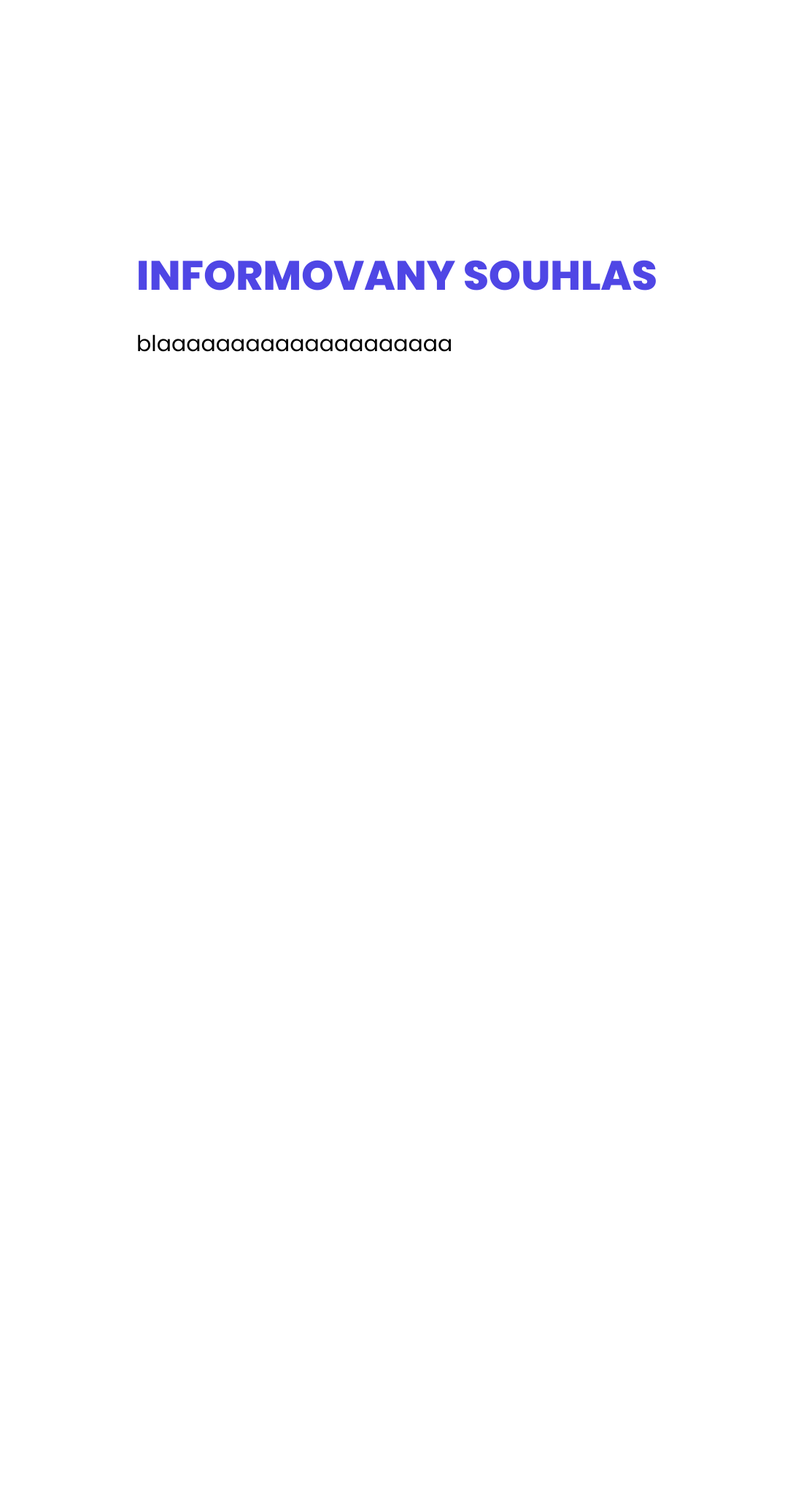
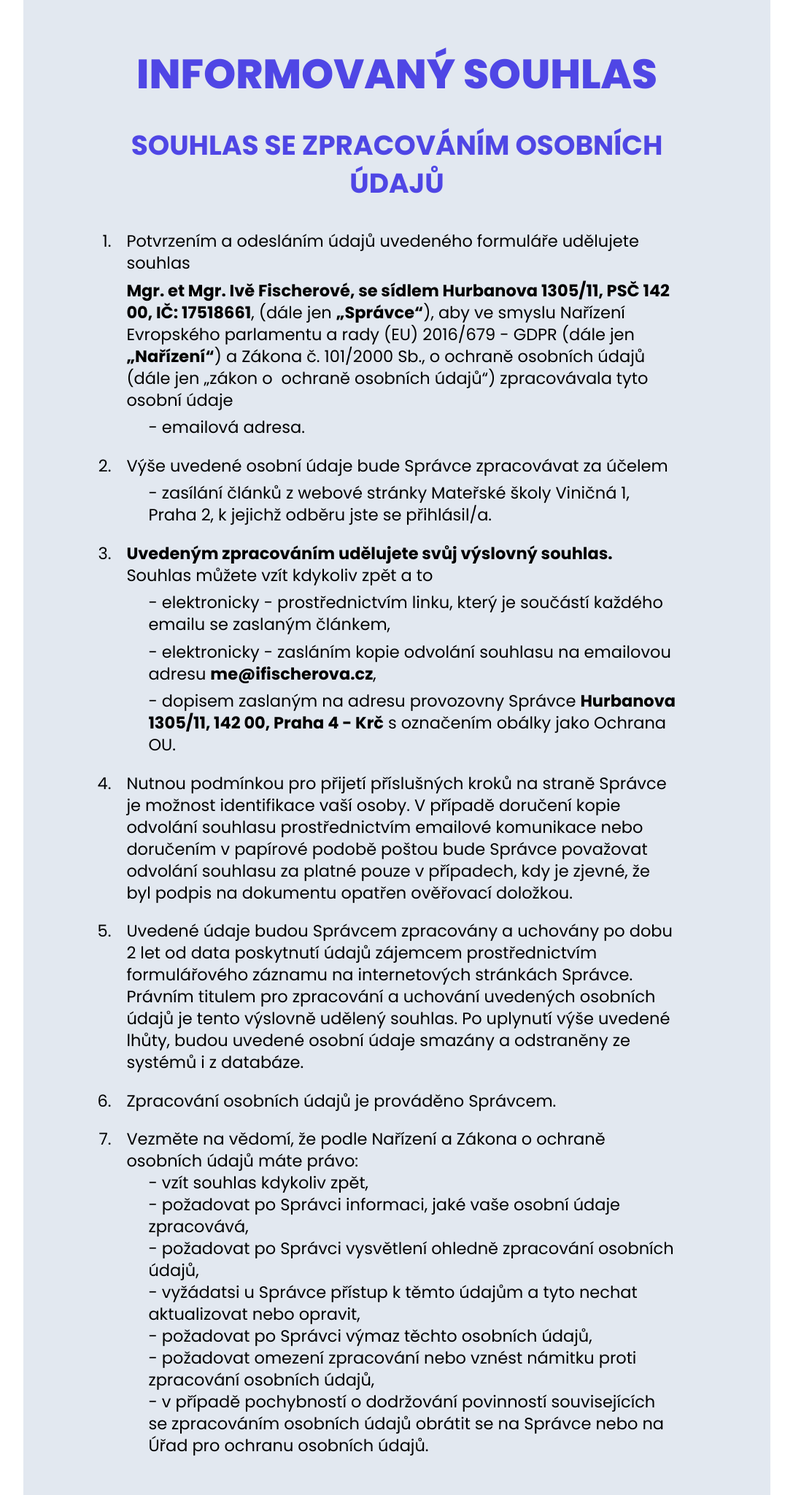
Before and after one commit to Ivuska/ms-vinicna-info, a Flask app: page /gdpr in a window 1280 px wide. Shown: the whole page at 73% size, without its empty margins (96-1183 px from the left). Before the commit the page ends 482 px from the top, so only its background shows below. Run offline with Flask 2, Linux system fonts and the light colour scheme; parts of the project's set-up code (start-up, migrations or seed data) failed here and were passed over; some libraries are stand-ins or nearby versions.

Commit message:
GDPR content v1.

```diff
--- a/app/static/css/output.css
+++ b/app/static/css/output.css
@@ -598,6 +598,22 @@ html {
   margin-top: 2rem;
 }
 
+.mb-2 {
+  margin-bottom: 0.5rem;
+}
+
+.mb-3 {
+  margin-bottom: 0.75rem;
+}
+
+.mb-5 {
+  margin-bottom: 1.25rem;
+}
+
+.mb-1 {
+  margin-bottom: 0.25rem;
+}
+
 .block {
   display: block;
 }
@@ -630,12 +646,20 @@ html {
   width: 20rem;
 }
 
+.w-3\/5 {
+  width: 60%;
+}
+
 .grow {
   flex-grow: 1;
 }
 
 .cursor-pointer {
   cursor: pointer;
+}
+
+.list-decimal {
+  list-style-type: decimal;
 }
 
 .flex-row-reverse {
@@ -720,12 +744,24 @@ html {
   padding-bottom: 1.25rem;
 }
 
+.pl-2 {
+  padding-left: 0.5rem;
+}
+
+.pl-6 {
+  padding-left: 1.5rem;
+}
+
 .text-left {
   text-align: left;
 }
 
 .text-center {
   text-align: center;
+}
+
+.text-right {
+  text-align: right;
 }
 
 .font-sans {
@@ -786,6 +822,16 @@ html {
 .text-indigo-400 {
   --tw-text-opacity: 1;
   color: rgb(129 140 248 / var(--tw-text-opacity));
+}
+
+.text-white {
+  --tw-text-opacity: 1;
+  color: rgb(255 255 255 / var(--tw-text-opacity));
+}
+
+.text-red-900 {
+  --tw-text-opacity: 1;
+  color: rgb(127 29 29 / var(--tw-text-opacity));
 }
 
 .shadow-md {
@@ -857,6 +903,11 @@ html {
   color: rgb(79 70 229 / var(--tw-text-opacity));
 }
 
+.hover\:text-red-500:hover {
+  --tw-text-opacity: 1;
+  color: rgb(239 68 68 / var(--tw-text-opacity));
+}
+
 .focus\:border-4:focus {
   border-width: 4px;
 }
@@ -864,6 +915,11 @@ html {
 .focus\:text-indigo-600:focus {
   --tw-text-opacity: 1;
   color: rgb(79 70 229 / var(--tw-text-opacity));
+}
+
+.focus\:text-red-500:focus {
+  --tw-text-opacity: 1;
+  color: rgb(239 68 68 / var(--tw-text-opacity));
 }
 
 .active\:bg-indigo-600:active {
@@ -900,3 +956,8 @@ html {
   --tw-text-opacity: 1;
   color: rgb(255 255 255 / var(--tw-text-opacity));
 }
+
+.dark .dark\:text-slate-200 {
+  --tw-text-opacity: 1;
+  color: rgb(226 232 240 / var(--tw-text-opacity));
+}
--- a/app/templates/gdpr.html
+++ b/app/templates/gdpr.html
@@ -4,10 +4,65 @@
 
 <body>
     {% block content %}
-    <main>
-        <section class="text-container is-responsive">
-            <h1 class="text-indigo-600 text-center font-extrabold text-3xl my-5 uppercase">Informovany souhlas</h1>
-            <p>blaaaaaaaaaaaaaaaaaaaa</p>
+    <main class="flex grow flex-col justify-center items-center text-center w-4/5 p-4 bg-slate-200 dark:bg-slate-800">
+        <section class="flex grow flex-col justify-center items-center">
+            <h1 class="text-indigo-600 text-center font-extrabold text-3xl my-5 uppercase w-4/5">Informovaný souhlas</h1>
+            <h2 class="text-indigo-600 text-center font-bold text-xl mb-5 uppercase w-4/5">Souhlas se zpracováním osobních
+                údajů
+            </h2>
+            <ol class="dark:text-slate-200 text-xs list-decimal text-left w-4/5">
+                <li class="mb-3 text-xs">
+                    <p class="pl-2 mb-1">Potvrzením a&nbsp;odesláním údajů uvedeného formuláře udělujete souhlas</p>
+                        <p class="pl-2 mb-1"><span class="font-bold">Mgr. et Mgr. Ivě Fischerové, se sídlem Hurbanova 1305/11, PSČ 142 00, IČ: 17518661</span>,
+                        (dále jen <span class="font-bold">„Správce“</span>), aby ve smyslu Nařízení Evropského parlamentu a&nbsp;rady (EU) 2016/679 - GDPR
+                        (dále jen <span class="font-bold">„Nařízení“</span>) a&nbsp;Zákona č. 101/2000 Sb., o&nbsp;ochraně osobních údajů (dále jen „zákon o&nbsp;
+                        ochraně osobních údajů“) zpracovávala tyto osobní údaje</p>
+                    <p class="pl-6 mb-1">- emailová adresa. </p>
+                </li>
+                <li class="mb-3">
+                    <p class="pl-2 mb-1">Výše uvedené osobní údaje bude Správce zpracovávat za účelem</p>
+                    <p class="pl-6 mb-1">- zasílání článků z webové stránky Mateřské školy Viničná 1, Praha 2, k&nbsp;jejichž odběru jste se
+                        přihlásil/a.</p>
+                </li>
+                <li class="mb-3">
+                    <p class="pl-2 mb-1"><span class="font-bold">Uvedeným zpracováním udělujete svůj výslovný souhlas.</span> Souhlas můžete vzít kdykoliv zpět a&nbsp;to</p>
+                    <p class="pl-6 mb-1">- elektronicky - prostřednictvím linku, který je součástí každého emailu se zaslaným článkem,</p>
+                    <p class="pl-6 mb-1">- elektronicky - zasláním kopie odvolání souhlasu na emailovou adresu <span class="font-bold">me@ifischerova.cz</span>,</p>
+                    <p class="pl-6 mb-1">- dopisem zaslaným na adresu provozovny Správce <span class="font-bold"> Hurbanova 1305/11, 142 00, Praha 4 - Krč</span> s&nbsp;označením obálky jako Ochrana OU.</p>
+                </li>
+                <li class="mb-3">
+                    <p class="pl-2">
+                        Nutnou podmínkou pro přijetí příslušných kroků na straně Správce je možnost identifikace vaší
+                        osoby. V případě doručení kopie odvolání souhlasu prostřednictvím emailové komunikace nebo
+                        doručením v&nbsp;papírové podobě poštou bude Správce považovat odvolání souhlasu za platné pouze
+                        v&nbsp;případech, kdy je zjevné, že byl podpis na dokumentu opatřen ověřovací doložkou.
+                    </p>
+                </li>
+                <li class="mb-3">
+                    <p class="pl-2">
+                        Uvedené údaje budou Správcem zpracovány a uchovány po dobu 2 let od data poskytnutí údajů
+                        zájemcem prostřednictvím formulářového záznamu na internetových stránkách Správce. Právním
+                        titulem pro zpracování a&nbsp;uchování uvedených osobních údajů je tento výslovně udělený souhlas.
+                        Po uplynutí výše uvedené lhůty, budou uvedené osobní údaje smazány a odstraněny ze systémů i&nbsp;z&nbsp;databáze.
+                    </p>
+                </li>
+                <li class="mb-3">
+                    <p class="pl-2">
+                        Zpracování osobních údajů je prováděno Správcem.
+                    </p>
+                </li>
+                <li class="mb-3">
+                    <p class="pl-2">Vezměte na vědomí, že podle Nařízení a&nbsp;Zákona o ochraně osobních údajů máte právo:</p>
+                    <p class="pl-6">- vzít souhlas kdykoliv zpět,</p>
+                    <p class="pl-6">- požadovat po Správci informaci, jaké vaše osobní údaje zpracovává,</p>
+                    <p class="pl-6">- požadovat po Správci vysvětlení ohledně zpracování osobních údajů,</p>
+                    <p class="pl-6">- vyžádatsi u Správce přístup k těmto údajům a&nbsp;tyto nechat aktualizovat nebo opravit,</p>
+                    <p class="pl-6">- požadovat po Správci výmaz těchto osobních údajů,</p>
+                    <p class="pl-6">- požadovat omezení zpracování nebo vznést námitku proti zpracování osobních údajů,</p>
+                    <p class="pl-6">- v případě pochybností o&nbsp;dodržování povinností souvisejících se zpracováním osobních
+                    údajů obrátit se na Správce nebo na Úřad pro ochranu osobních údajů.</p>
+                </li>
+            </ol>
         </section>
     </main>
     {% endblock %}
```
